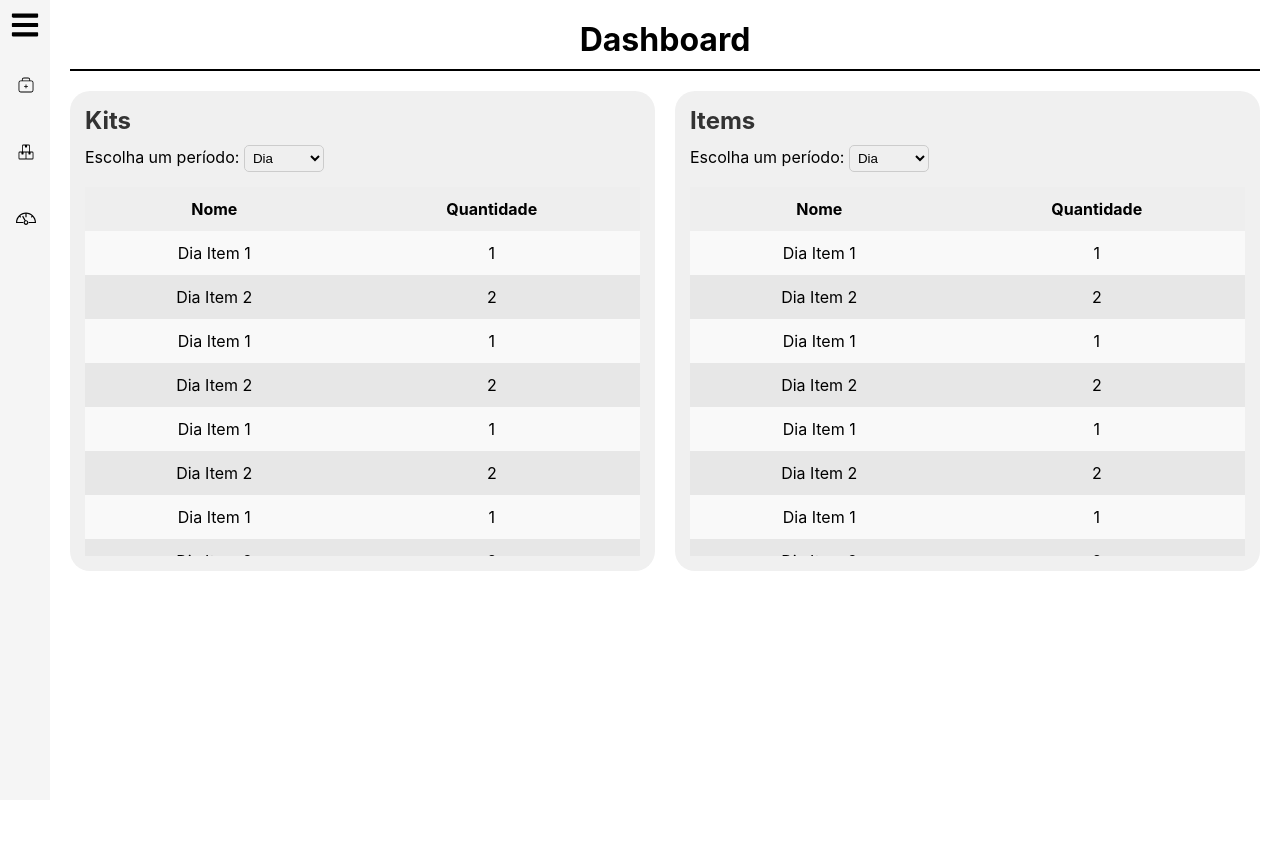
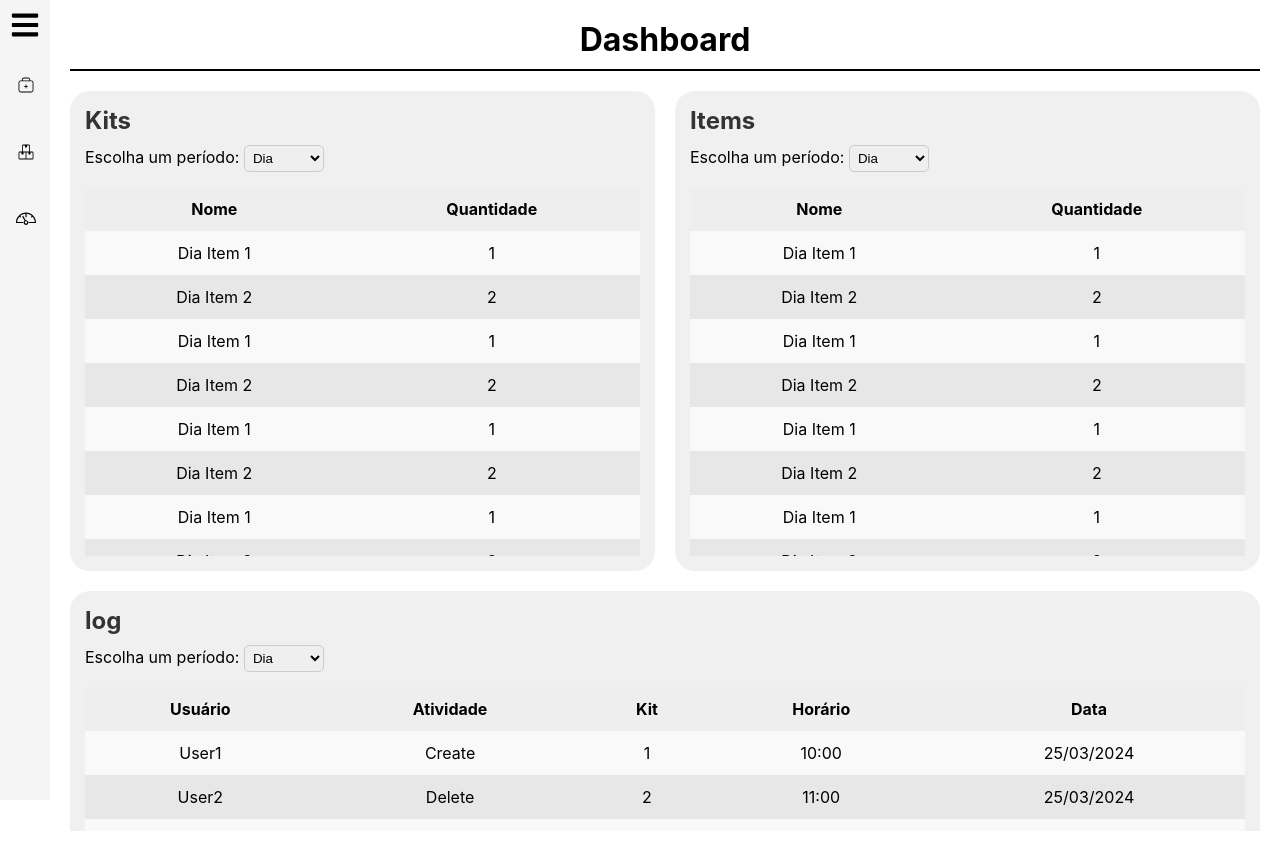
Before and after one commit to Inteli-College/2024-T0008-EC05-G05, a React (Create React App) app in the folder src/frontend/: page /dashboard in a window 1280 px wide. Before the commit the page ends 800 px from the top, so only its background shows below. Built offline with nearby package versions, Linux system fonts and the light colour scheme.

Commit message:
ATUALIZAÇÕES TABELA LOG
Co-Authored-By: MarioVenturaMedeiros <124266131+MarioVenturaMedeiros@users.noreply.github.com>

```diff
--- /dev/null
+++ b/src/frontend/src/components/log_atividades/log_atividades.js
@@ -0,0 +1,90 @@
+import React, { useState, useEffect } from 'react';
+import './log_atividades.css'
+
+
+const Log_atividades = ({ tableName, title }) => {
+    const [timePeriod, setTimePeriod] = useState('dia'); // Default to 'dia'
+
+    // Updated data sets to include the "kit" property for each log entry
+    const logDataSets = {
+      dia: [
+        { user: 'User1', activity: 'Create', kit: 1, hour: '10:00', date: '25/03/2024' },
+        { user: 'User2', activity: 'Delete', kit: 2, hour: '11:00', date: '25/03/2024' },
+        { user: 'User3', activity: 'Update', kit: 3, hour: '12:00', date: '25/03/2024' },
+        { user: 'User1', activity: 'Create', kit: 1, hour: '10:00', date: '25/03/2024' },
+        { user: 'User2', activity: 'Delete', kit: 2, hour: '11:00', date: '25/03/2024' },
+        { user: 'User3', activity: 'Update', kit: 3, hour: '12:00', date: '25/03/2024' },        { user: 'User1', activity: 'Create', kit: 1, hour: '10:00', date: '25/03/2024' },
+        { user: 'User2', activity: 'Delete', kit: 2, hour: '11:00', date: '25/03/2024' },
+        { user: 'User3', activity: 'Update', kit: 3, hour: '12:00', date: '25/03/2024' },        { user: 'User1', activity: 'Create', kit: 1, hour: '10:00', date: '25/03/2024' },
+        { user: 'User2', activity: 'Delete', kit: 2, hour: '11:00', date: '25/03/2024' },
+        { user: 'User3', activity: 'Update', kit: 3, hour: '12:00', date: '25/03/2024' },        { user: 'User1', activity: 'Create', kit: 1, hour: '10:00', date: '25/03/2024' },
+        { user: 'User2', activity: 'Delete', kit: 2, hour: '11:00', date: '25/03/2024' },
+        { user: 'User3', activity: 'Update', kit: 3, hour: '12:00', date: '25/03/2024' },        { user: 'User1', activity: 'Create', kit: 1, hour: '10:00', date: '25/03/2024' },
+        { user: 'User2', activity: 'Delete', kit: 2, hour: '11:00', date: '25/03/2024' },
+        { user: 'User3', activity: 'Update', kit: 3, hour: '12:00', date: '25/03/2024' },
+    ],
+      semana: [
+        { user: 'User1', activity: 'Update', kit: 4, hour: '09:00', date: '20/03/2024' },
+        { user: 'User2', activity: 'Create', kit: 5, hour: '10:00', date: '21/03/2024' },
+      ],
+      mes: [
+        { user: 'User1', activity: 'Delete', kit: 1, hour: '15:00', date: '15/03/2024' },
+        { user: 'User2', activity: 'Update', kit: 2, hour: '16:00', date: '10/03/2024' },
+      ],
+      ano: [
+        { user: 'User1', activity: 'Create', kit: 3, hour: '13:00', date: '01/01/2024' },
+        { user: 'User2', activity: 'Delete', kit: 4, hour: '14:00', date: '01/02/2024' },
+      ],
+    };
+
+    // Select the log data set based on the current time period
+    const data = logDataSets[timePeriod];
+
+    const handleTimePeriodChange = (event) => {
+      setTimePeriod(event.target.value);
+    };
+
+    return (
+      <div className="table-container">
+        <div className="table-header">
+          <h2>{title}</h2>
+          <div>
+            <label htmlFor="log-period">Escolha um período: </label>
+            <select id="log-period" value={timePeriod} onChange={handleTimePeriodChange}>
+              <option value="dia">Dia</option>
+              <option value="semana">Semana</option>
+              <option value="mes">Mes</option>
+              <option value="ano">Ano</option>
+            </select>
+          </div>
+        </div>
+
+        <div className="scrollable-table">
+          <table>
+            <thead>
+              <tr>
+                <th>Usuário</th>
+                <th>Atividade</th>
+                <th>Kit</th> {/* New column header for Kit */}
+                <th>Horário</th>
+                <th>Data</th>
+              </tr>
+            </thead>
+            <tbody>
+              {data.map((item, index) => (
+                <tr key={index}>
+                  <td>{item.user}</td>
+                  <td>{item.activity}</td>
+                  <td>{item.kit}</td> {/* New column data for Kit */}
+                  <td>{item.hour}</td>
+                  <td>{item.date}</td>
+                </tr>
+              ))}
+            </tbody>
+          </table>
+        </div>
+      </div>
+    );
+  };
+
+  export default Log_atividades;
--- a/src/frontend/src/pages/dashboard/dashboard.css
+++ b/src/frontend/src/pages/dashboard/dashboard.css
@@ -44,3 +44,9 @@
     /* ...other styles like box-shadow, border-radius, etc... */
     height: 60vh;
 }
+
+.log_atividades {
+    margin-top: 20px;
+    height: 30vh; /* Adjust this value to control how tall the table is */
+    overflow-y: auto; /* This will add a scrollbar if the content exceeds the height */
+}
--- a/src/frontend/src/pages/dashboard/dashboard.jsx
+++ b/src/frontend/src/pages/dashboard/dashboard.jsx
@@ -2,6 +2,7 @@ import React, { useState } from 'react';
 import './dashboard.css';
 import Sidebar from '../../components/Sidebar/Sidebar.js';
 import Tabela_log from '../../components/tabela_log/tabela_log.js';
+import Log_atividades from '../../components/log_atividades/log_atividades.js';
 
 function Dashboard() {
     const [sidebarOpen, setSidebarOpen] = useState(false);
@@ -24,7 +25,11 @@ function Dashboard() {
                         <Tabela_log tableName="tabela_items" title="Items" />
                     </div>
                 </div>
+                <div className='log_atividades'>
+                    <Log_atividades tableName="log_atividades" title="log" />
+                </div>
             </div>
+
         </div>
     );
 }
```
Also changed, not shown: src/frontend/src/components/log_atividades/log_atividades.css (added).
